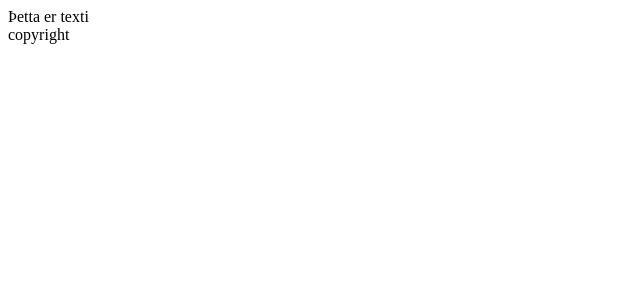
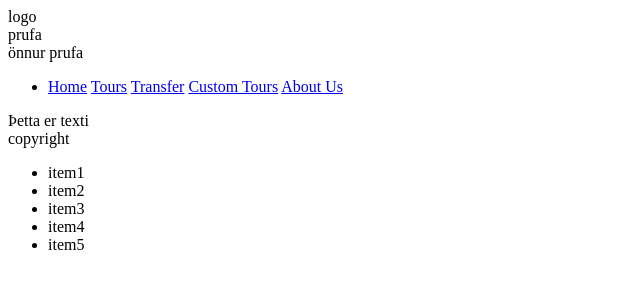
Before and after one commit to AriTryggva/ferdagladur, a website: page app/index.html in a window 1280 px wide. Shown: the whole page, without its empty margins (0-640 px from the left). Drawn offline with Linux system fonts and the light colour scheme.

Commit message:
Completed html partial html setup

```diff
--- a/app/index.html
+++ b/app/index.html
@@ -1,31 +1,35 @@
 <!-- partial:partial/_header.html -->
 <!DOCTYPE html>
-
-<html lang="en">
-<head>
-  <meta charset="UTF-8">
-  <meta name="viewport" content="width=device-width, initial-scale=1.0">
-  <meta http-equiv="X-UA-Compatible" content="ie=edge">
-  <title>Document</title>
-</head>
-<body>
-
-
 <html>
 <head>
   <meta charset="UTF-8">
   <meta name="viewport" content="width=device-width, initial-scale=1">
   <link href='https://fonts.googleapis.com/css?family=Roboto:400,100,300,500,700' rel='stylesheet' type='text/css'>
   <title>Ferðaglaður ehf</title>
-  <meta name="keywords" content="">
+  <meta name="keywords" content="Iceland travel, iceland tours, iceland daytours">
   <meta name="description" content="">
 
   <link rel="stylesheet" href="temp/styles/styles.css">
 </head>
 
+<body>
+ <div class="brand-logo">logo</div>
+ <div class="test">prufa</div>
+ <div class="test1">önnur prufa</div>
+<nav>
+  <ul>
+    <li>
+      <a href="#">Home</a>
+      <a href="#">Tours</a>
+      <a href="#">Transfer</a>
+      <a href="#">Custom Tours</a>
+      <a href="#">About Us</a>
+    </li>
+  </ul>
+</nav>
+
 <!-- partial -->
 
-<body>
 
 
 <div class="prufa">
@@ -39,7 +43,13 @@
 <!-- partial:partial/_footer.html -->
 <div class="footer">
   copyright
-
+  <ul>
+    <li>item1</li>
+    <li>item2</li>
+    <li>item3</li>
+    <li>item4</li>
+    <li>item5</li>
+  </ul>
 </div>
 
 
--- a/gulp/tasks/watch.js
+++ b/gulp/tasks/watch.js
@@ -23,13 +23,13 @@ gulp.task('watch', function(){
     gulp.start('scriptsRefresh');
   });
 
-  watch('./app/**/*.html', function() {
+  watch('./app/partial/**/*.html', function() {
     gulp.start('index');
   });
 
 });
 
-gulp.task('cssInject', ['styles'], function() {
+gulp.task('cssInject', ['styles, index'], function() {
   return gulp.src('./app/temp/styles/styles.css')
   .pipe(browserSync.stream());
 });
```
Also changed, not shown: app/partial/_footer.html (+7 -1 lines), app/partial/_header.html (+17 -1 lines).
